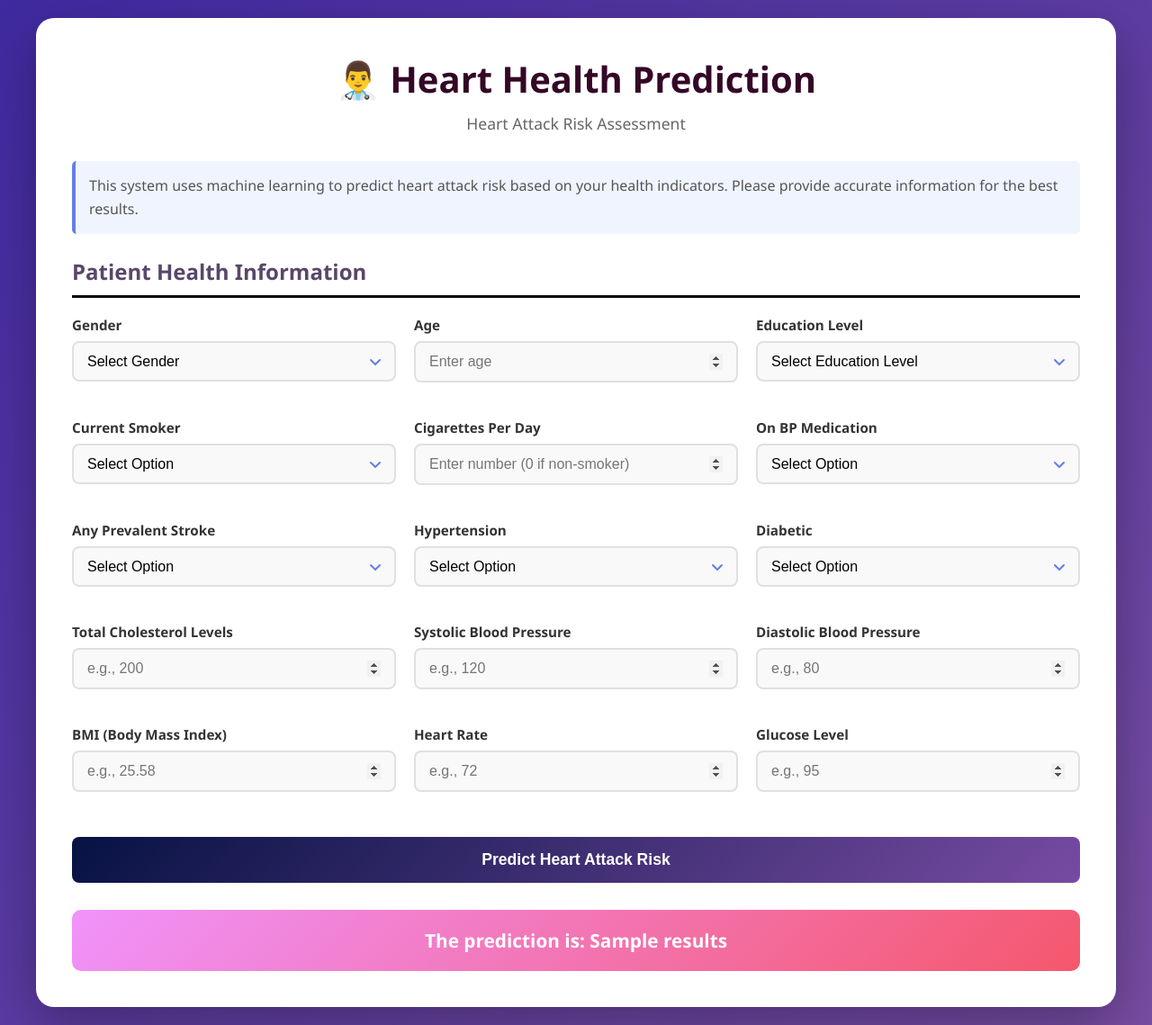
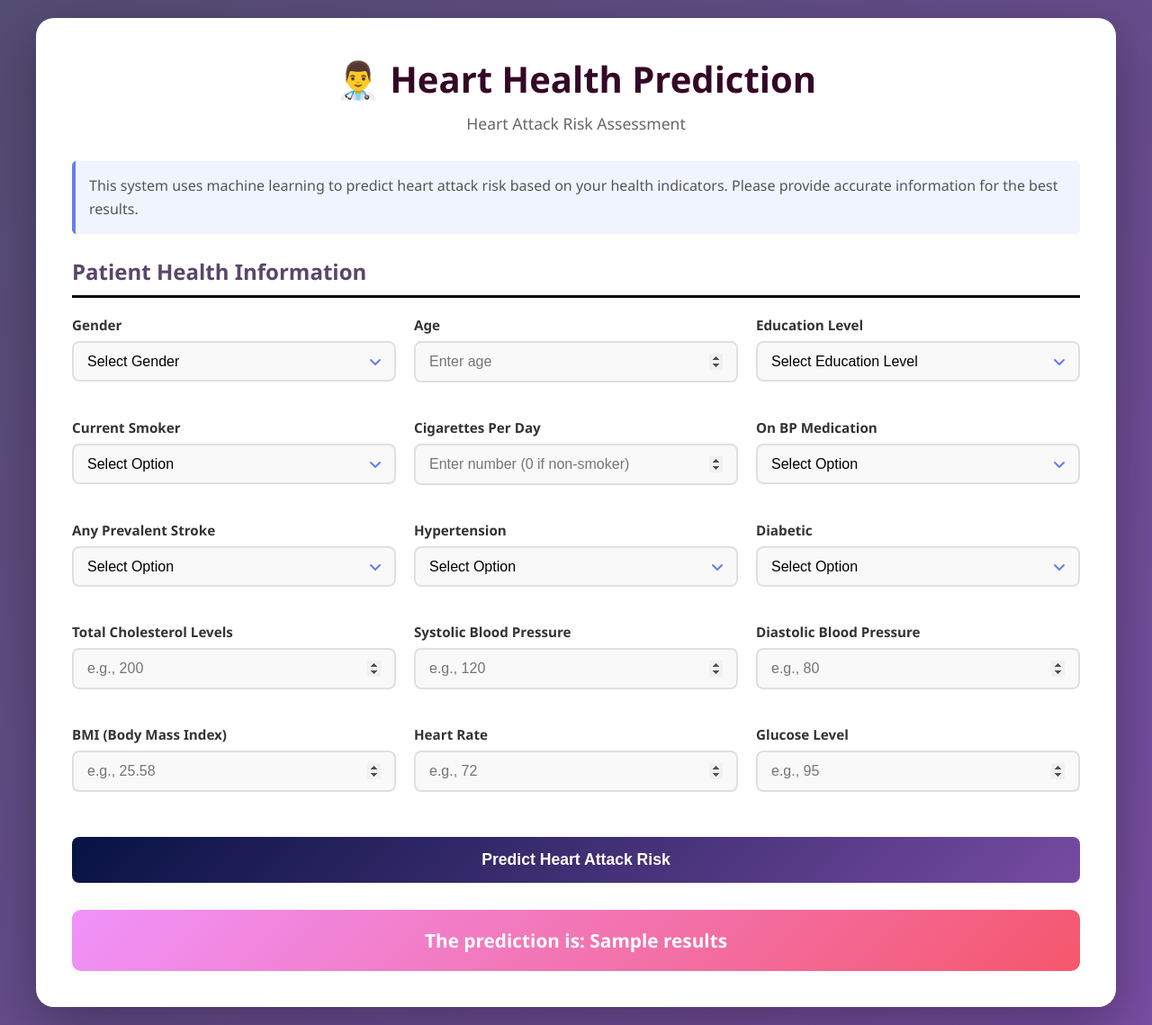
Before and after one commit to raghavzz118/Heart_Health_Project, a Flask app: template templates/home.html in a window 1280 px wide. Shown: the whole page at 90% size. Run offline with Flask 3, Linux system fonts and the light colour scheme; the template is opened without the code that fills it: most values are stand-ins (such as "Sample title", 1, 10 or a date in 2020).

Commit message:
UI of website changed

```diff
--- a/templates/home.html
+++ b/templates/home.html
@@ -13,7 +13,7 @@
 
         body {
             font-family: 'Segoe UI', Tahoma, Geneva, Verdana, sans-serif;
-            background: linear-gradient(135deg, #402aa1 0%, #784da3 100%);
+            background: linear-gradient(135deg, #534c72 0%, #784da3 100%);
             min-height: 100vh;
             padding: 20px;
             display: flex;
```
